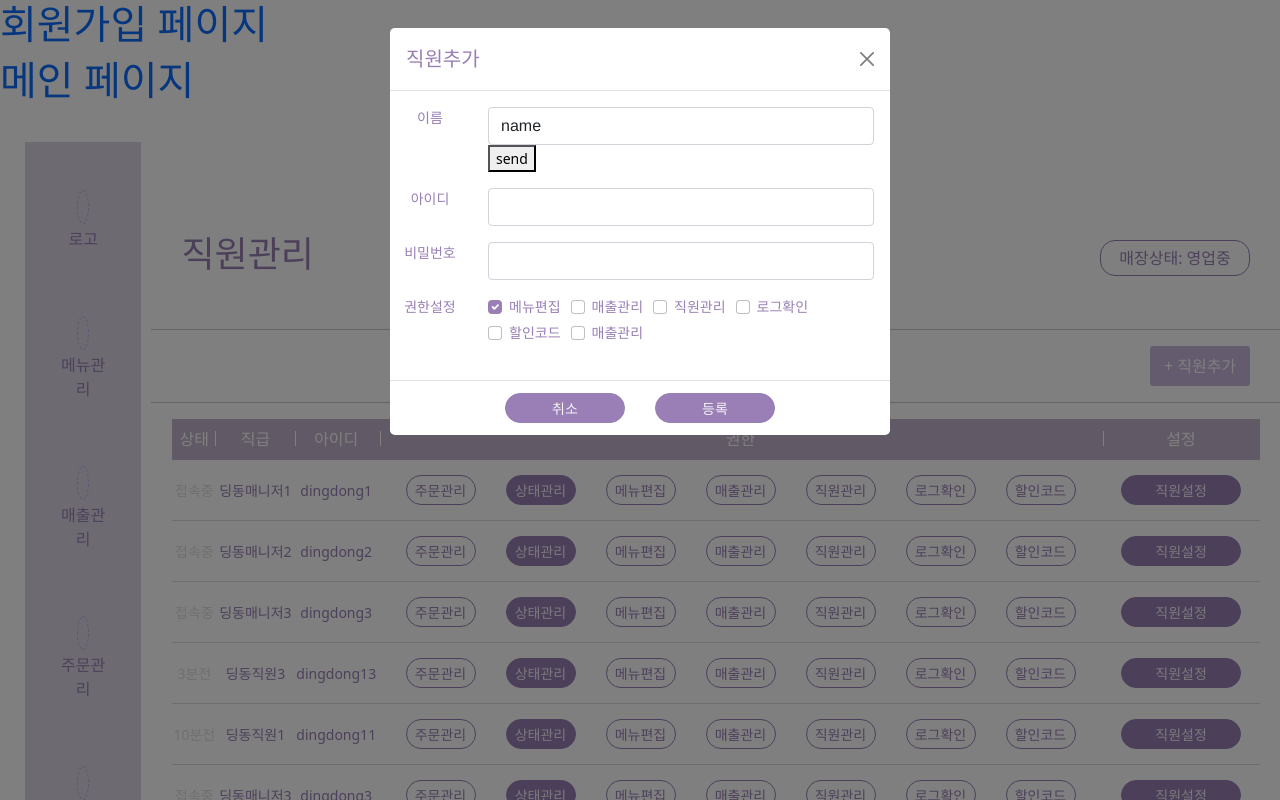
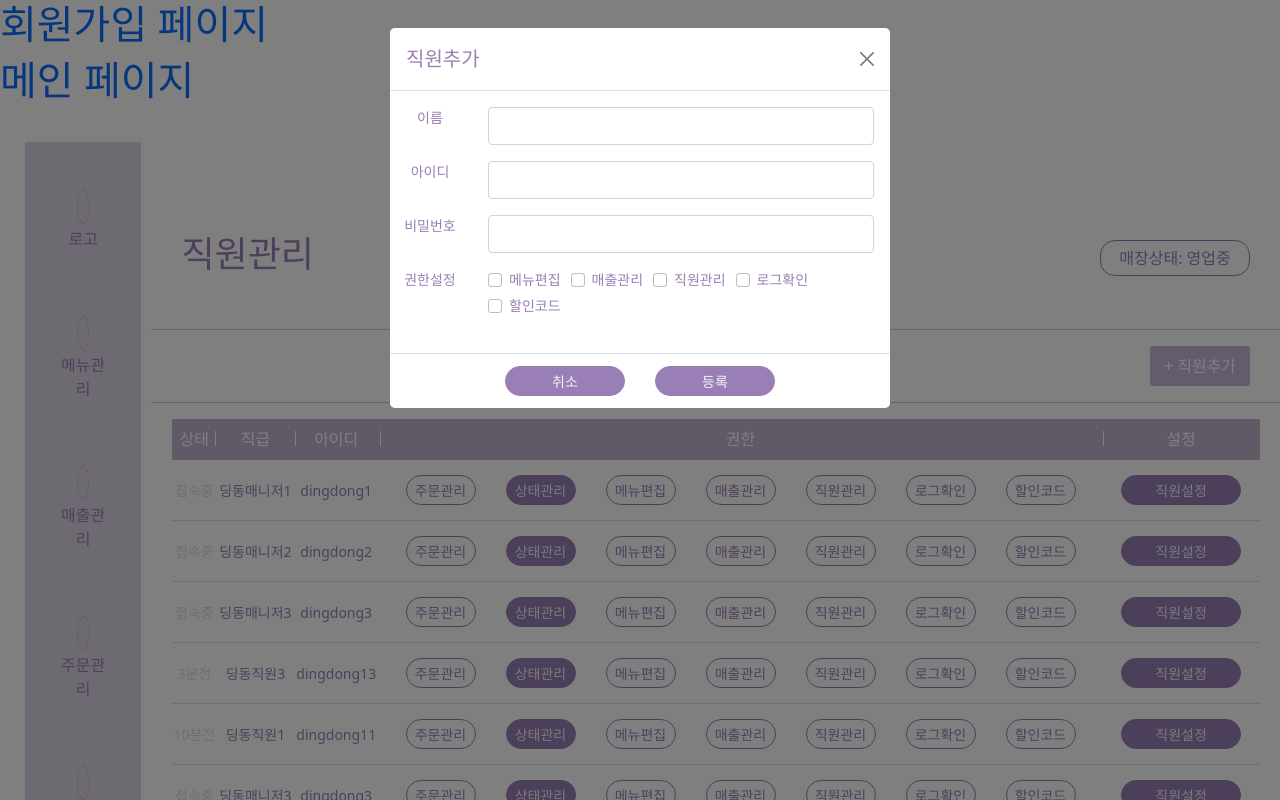
Before and after one commit to jgsjss/ding, a Vue app: page /staffmanagementone in a window 1280 px wide. Both pictures are taken after a click on the button "+ 직원추가". Shown: the top 800 px of the page. Built offline with nearby package versions, Linux system fonts and the light colour scheme; some icons are missing.

Commit message:
01.19 10:17
직원관리모달 테스트

```diff
--- a/src/components/StaffModal.vue
+++ b/src/components/StaffModal.vue
@@ -1,5 +1,4 @@
 <template>
-  <!--직원추가 모달-->
   <!--modal 직원추가-->
 <div class="modal fade" id="addition" tabindex="-1" aria-labelledby="additionModalLabel" aria-hidden="true">
   <div class="modal-dialog">
@@ -9,63 +8,57 @@
         <button type="button" class="btn-close" data-bs-dismiss="modal" aria-label="Close"></button>
       </div>
       <div class="modal-body">
-<form id="staffadd" @submit.prevent="sendpost" method="post">
+<form id="staffadd" @submit.prevent="sendCheck" method="post">
   <div class="row mb-3">
     <label for="inputEmail3" class="col-sm-2 col-form-label">이름</label>
     <div class="col-sm-10">
-      <input type="text" class="form-control" id="inputname" name="addname" v-model="addname">
-      <button>send</button>
+      <input type="text" class="form-control" id="stName" v-model="stName">
     </div>
   </div>
   <div class="row mb-3">
     <label for="inputPassword3" class="col-sm-2 col-form-label">아이디</label>
     <div class="col-sm-10">
-      <input type="text" class="form-control" id="inputid">
+      <input type="text" class="form-control" id="stId" v-model="stId">
     </div>
   </div>
   <div class="row mb-3">
     <label for="inputPassword3" class="col-sm-2 col-form-label">비밀번호</label>
     <div class="col-sm-10">
-      <input type="password" class="form-control" id="inputpassword">
+      <input type="password" class="form-control" id="stPw" v-model="stPw">
     </div>
   </div>
+  <!--/////권한설정 체크박스/////-->
   <fieldset class="row mb-3">
     <legend class="col-form-label col-sm-2 pt-0">권한설정</legend>
     <div class="col-sm-10">
       <div class="form-check">
-        <input class="form-check-input" type="checkbox" name="gridRadios" id="gridRadios1" value="option1" checked>
-        <label class="col-form-label" for="gridRadios1">
+        <input class="form-check-input" type="checkbox" v-model="checked" :value="check[0]" @change="NewCheck()">
+        <label class="col-form-label" for="checkbox">
           메뉴편집
         </label>
       </div>
       <div class="form-check">
-        <input class="form-check-input" type="checkbox" name="gridRadios" id="gridRadios2" value="option2">
-        <label class="col-form-label" for="gridRadios2">
+        <input class="form-check-input" type="checkbox"  v-model="checked" :value="check[1]" @change="NewCheck()">
+        <label class="col-form-label" for="checkbox">
           매출관리
         </label>
       </div>
       <div class="form-check">
-        <input class="form-check-input" type="checkbox" name="gridRadios" id="gridRadios2" value="option2">
-        <label class="col-form-label" for="gridRadios2">
+        <input class="form-check-input" type="checkbox" v-model="checked" :value="check[2]" @change="NewCheck()">
+        <label class="col-form-label" for="checkbox">
           직원관리
         </label>
       </div>
       <div class="form-check">
-        <input class="form-check-input" type="checkbox" name="gridRadios" id="gridRadios2" value="option2">
-        <label class="col-form-label" for="gridRadios2">
+        <input class="form-check-input" type="checkbox" v-model="checked" :value="check[3]" @change="NewCheck()">
+        <label class="col-form-label" for="checkbox">
           로그확인
         </label>
       </div>
       <div class="form-check">
-        <input class="form-check-input" type="checkbox" name="gridRadios" id="gridRadios2" value="option2">
-        <label class="col-form-label" for="gridRadios2">
+        <input class="form-check-input" type="checkbox" v-model="checked" :value="check[4]" @change="NewCheck()">
+        <label class="col-form-label" for="checkbox">
           할인코드
-        </label>
-      </div>
-      <div class="form-check">
-        <input class="form-check-input" type="checkbox" name="gridRadios" id="gridRadios2" value="option2">
-        <label class="col-form-label" for="gridRadios2">
-          매출관리
         </label>
       </div>
     </div>
@@ -75,7 +68,7 @@
 
           <div class="modal-footer">
             <button type="button" class="btn btn-secondary" data-bs-dismiss="modal">취소</button>
-            <button type="button" class="btn btn-primary" data-bs-dismiss="modal">등록</button>
+            <button type="button" class="btn btn-primary" @click="sendCheck">등록</button>
           </div>
     </div>
   </div>
@@ -95,56 +88,56 @@
   <div class="row mb-3">
     <label for="inputEmail3" class="col-sm-2 col-form-label">이름</label>
     <div class="col-sm-10">
-      <input type="email" class="form-control" id="inputEmail3">
+      <input type="email" class="form-control" id="sName">
     </div>
   </div>
   <div class="row mb-3">
     <label for="inputPassword3" class="col-sm-2 col-form-label">아이디</label>
     <div class="col-sm-10">
-      <input type="text" class="form-control" id="inputid">
+      <input type="text" class="form-control" id="sId">
     </div>
   </div>
   <div class="row mb-3">
     <label for="inputPassword3" class="col-sm-2 col-form-label">비밀번호</label>
     <div class="col-sm-10">
-      <input type="password" class="form-control" id="inputpassword">
+      <input type="password" class="form-control" id="sPw">
     </div>
   </div>
   <fieldset class="row mb-3">
     <legend class="col-form-label col-sm-2 pt-0">권한설정</legend>
     <div class="col-sm-10">
       <div class="form-check">
-        <input class="form-check-input" type="checkbox" name="gridRadios" id="gridRadios1" value="option1" checked>
+        <input class="form-check-input" type="checkbox" checked v-model="setchecked" :value="setcheck[4]" @change="SetCheck()">
         <label class="col-form-label" for="gridRadios1">
           메뉴편집
         </label>
       </div>
       <div class="form-check">
-        <input class="form-check-input" type="checkbox" name="gridRadios" id="gridRadios2" value="option2">
+        <input class="form-check-input" type="checkbox" v-model="setchecked" :value="setcheck[4]" @change="SetCheck()">
         <label class="col-form-label" for="gridRadios2">
           매출관리
         </label>
       </div>
       <div class="form-check">
-        <input class="form-check-input" type="checkbox" name="gridRadios" id="gridRadios2" value="option2">
+        <input class="form-check-input" type="checkbox" v-model="setchecked" :value="setcheck[4]" @change="SetCheck()">
         <label class="col-form-label" for="gridRadios2">
           직원관리
         </label>
       </div>
       <div class="form-check">
-        <input class="form-check-input" type="checkbox" name="gridRadios" id="gridRadios2" value="option2">
+        <input class="form-check-input" type="checkbox" v-model="setchecked" :value="setcheck[4]" @change="SetCheck()">
         <label class="col-form-label" for="gridRadios2">
           로그확인
         </label>
       </div>
       <div class="form-check">
-        <input class="form-check-input" type="checkbox" name="gridRadios" id="gridRadios2" value="option2">
+        <input class="form-check-input" type="checkbox" v-model="setchecked" :value="setcheck[4]" @change="SetCheck()">
         <label class="col-form-label" for="gridRadios2">
           할인코드
         </label>
       </div>
       <div class="form-check">
-        <input class="form-check-input" type="checkbox" name="gridRadios" id="gridRadios2" value="option2">
+        <input class="form-check-input" type="checkbox" v-model="setchecked" :value="setcheck[4]" @change="SetCheck()">
         <label class="col-form-label" for="gridRadios2">
           매출관리
         </label>
@@ -174,24 +167,88 @@ import axios from "axios";
 export default {
   data() {
     return {
-      addname:'name'
-
+        //직원추가 이름
+        stName:'',
+        //직원추가 아이디
+        stId:'',
+        //직원추가 비밀번호
+        stPw:'',
+        //직원설정 이름
+        sName:'',
+        //직원설정 아이디
+        sId:'',
+        //직원설정 비밀번호
+        sPw:'',
+        //직원추가 권한설정 체크박스
+        check: ['메뉴편집', '매출관리', '직원관리', '로그확인', '할인코드'],
+        ListChecked: false,
+        checked: [],
+        NoChecked: [],
+        //직원설정 권한설정 체크박스
+        setcheck: ['메뉴편집', '매출관리', '직원관리', '로그확인', '할인코드'],
+        setListChecked: false,
+        setchecked: [],
+        NoSetChecked: [],
     }
+  },
+  methods: {
+    // sendCheck() {
+    //   router.push({
+    //     name:'StaffManagementOne',
+    //     params: {check: this.checked}
+    //   })
+    // },
+    //직원추가 권한설정 @change
+    NewCheck: function() {
+      if (this.check.length == this.checked.length) {
+        this.ListChecked = true
+        this.checked = [...this.check]
+      } else {
+        this.ListChecked = false
+      }
+    },
+    //직원설정 권한설정 @change
+    SetCheck: function() {
+      if (this.setcheck.length == this.setchecked.length) {
+        this.setListChecked = true
+        this.setchecked = [...this.setcheck]
+      } else {
+        this.setListChecked = false
+      }
+    },
+    //이름 테스트//
+    //   sendCheck: function() {
+    //     axios.post('//jsonplaceholder.typicode.com/posts', {
+    //       userId: 1,
+    //       stName: this.stName,
+    //     })
+    //     .then(function(res) {
+    //       console.log(res.data)
+    //   }, function() {
+    //     console.log('falied')
+    //   })
+    // }
+  },
+  // watch: {
+  //   checked (a) {
+  //     if (a.length ==5) {
+  //       this.enrollBtn =true
+  //     } else if (a.length ==0) {
+  //       for (let i = 0; i < a.length; i++) {
+  //         if (a[i] === this.check[5]) {
+  //           this.enrollBtn = false
+  //         } else {
+  //           this.enrollBtn = true
+  //         }
+  //       }
+  //     }else{
+  //       this.enrollBtn = false;
+  //     }
+  //   }
+  // },
+  mounted() {
 
   },
-  methods: {
-    sendpost: function() {
-      axios.post('//jsonplaceholder.typicode.com/posts', {
-        userId: 1,
-        addname: this.addname
-      })
-      .then(function(res) {
-        console.log(res.data)
-    }, function() {
-      console.log('falied')
-    })
-  }
-  }
 }
 </script>
 
--- a/src/view/StaffManagementOne.vue
+++ b/src/view/StaffManagementOne.vue
@@ -80,6 +80,7 @@ export default {
     return {
       pageNum: 0,
       isActive: false,
+      pageCount: 0,
     };
   },
   props: {
```
